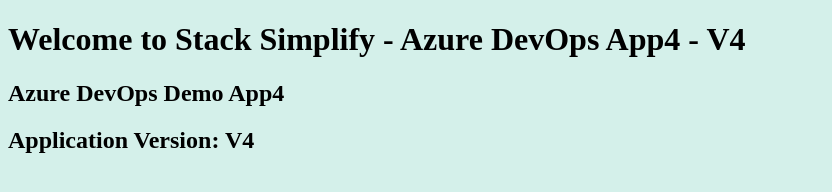
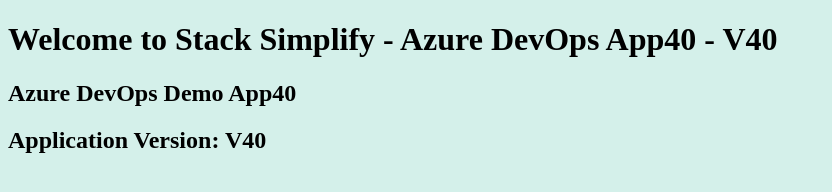
Before and after one commit to MohamedBenighil/azure-devops-github-acr-aks-app1, a plain HTML site: page Git-Repository-files/index.html in a window 1280 px wide. Shown: the whole page, without its empty margins (0-832 px from the left). Drawn offline with Linux system fonts and the light colour scheme.

Commit message:
Add new env

```diff
--- a/Git-Repository-files/index.html
+++ b/Git-Repository-files/index.html
@@ -1,8 +1,8 @@
 <!DOCTYPE html>
 <html>
    <body style="background-color:rgb(212, 240, 234);">
-      <h1>Welcome to Stack Simplify - Azure DevOps App4 - V4</h1>
-      <h2>Azure DevOps Demo App4</h2>
-      <h2>Application Version: V4</h2>
+      <h1>Welcome to Stack Simplify - Azure DevOps App40 - V40</h1>
+      <h2>Azure DevOps Demo App40</h2>
+      <h2>Application Version: V40</h2>
    </body>
 </html>
```
Also changed, not shown: 1 other file.
